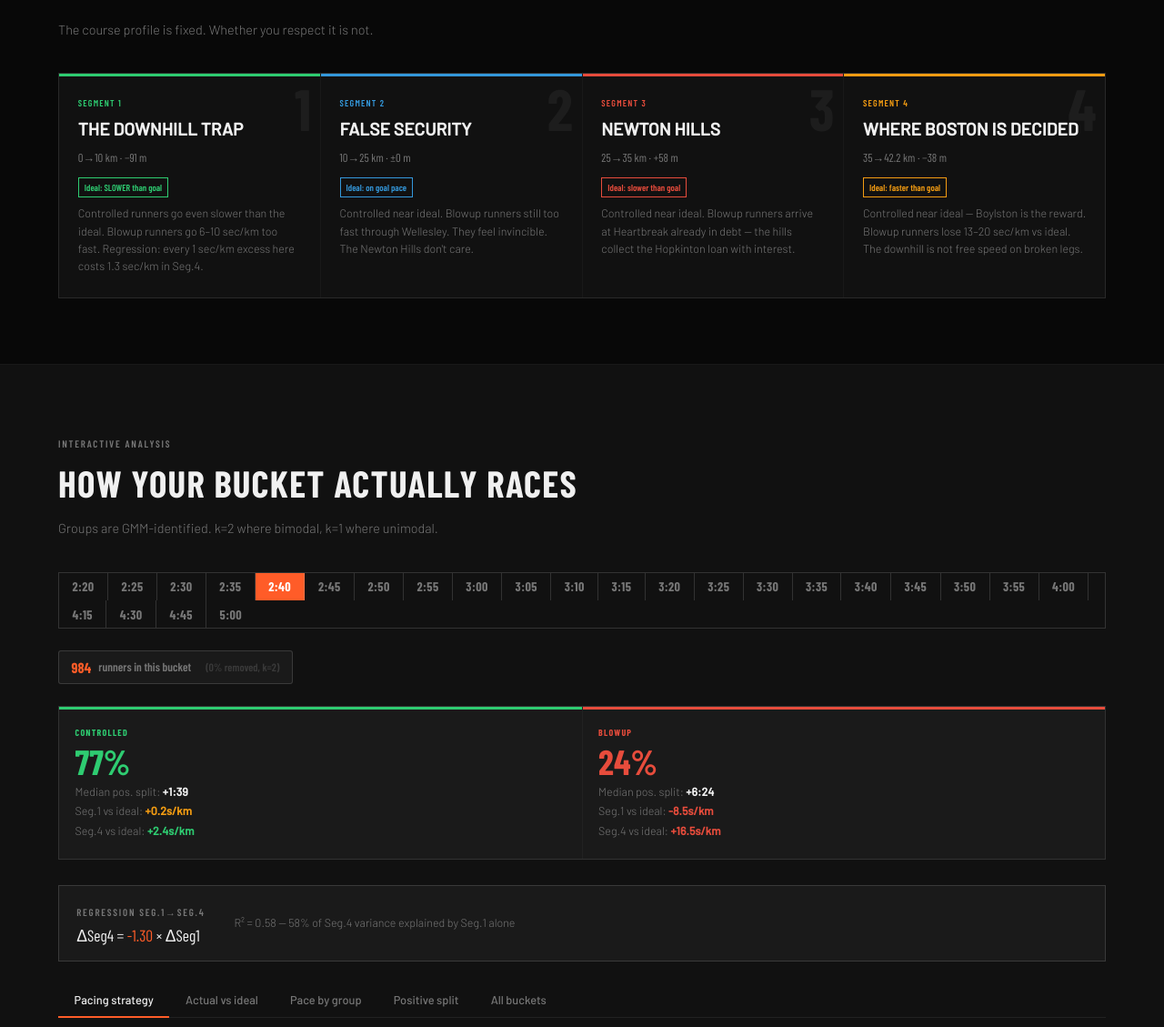
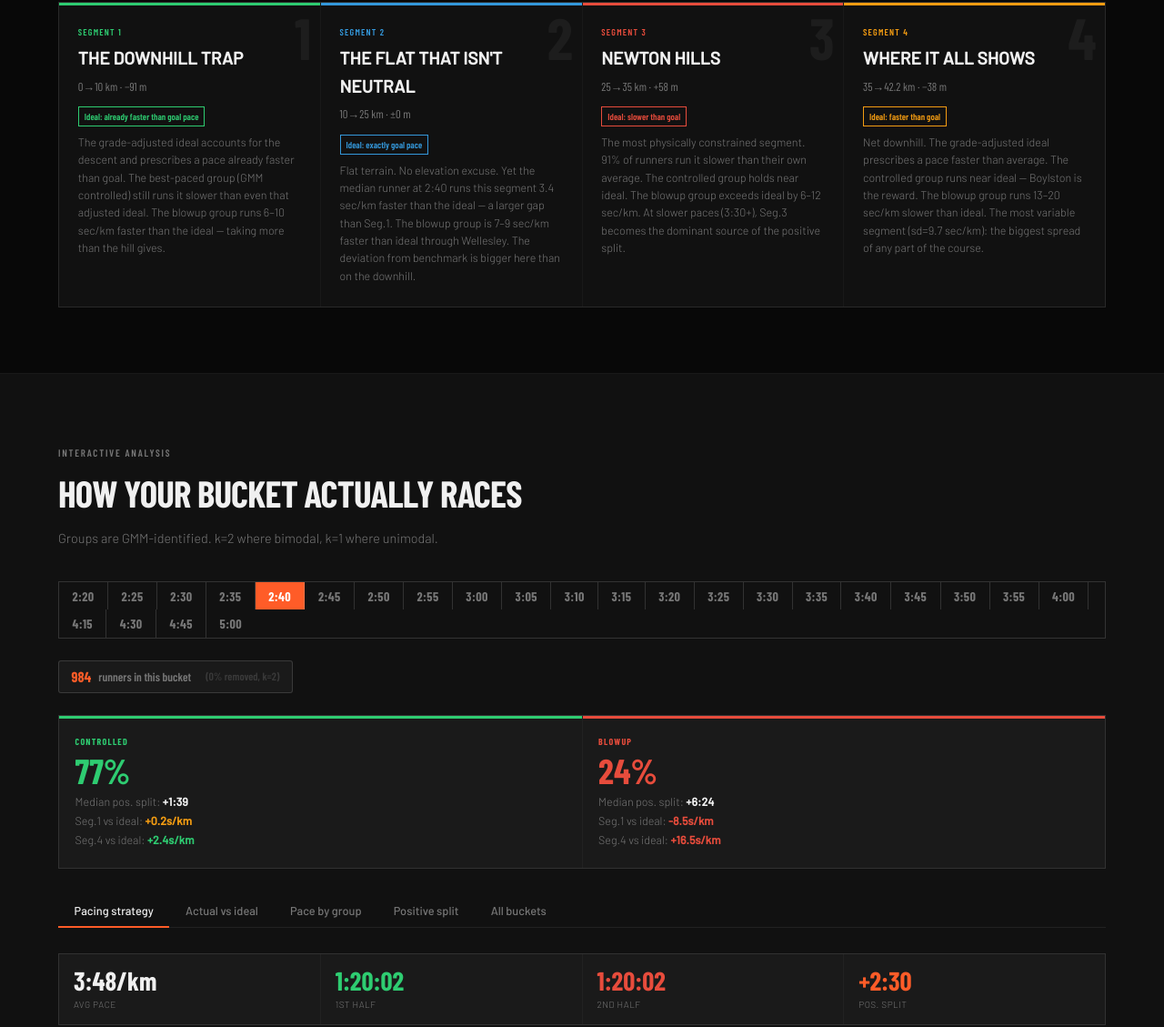
Before and after one commit to runningengineer/runningengineer.github.io, a plain HTML site: page index.html in a window 1280 px wide. Shown: the part 1241-2370 px from the top of the page at 91% size. Drawn offline with nearby package versions, Linux system fonts and the light colour scheme; a web font is replaced by a local one.

Commit message:
Add files via upload

```diff
--- a/index.html
+++ b/index.html
@@ -18,7 +18,7 @@
 *{box-sizing:border-box;margin:0;padding:0;}
 html{scroll-behavior:smooth;}
 body{background:var(--bg);color:var(--tx);font-family:'Barlow',sans-serif;font-weight:300;line-height:1.6;overflow-x:hidden;}
-h1,h2,h3,h4{font-family:'Barlow Condensed',sans-serif;font-weight:900;letter-spacing:.02em;}
+h1,h2,h3,h4{font-family:'Barlow Condensed',sans-serif;font-weight:900;letter-spacing:-.02em;}
 .lbl{font-family:'Barlow Condensed',sans-serif;font-size:11px;font-weight:600;letter-spacing:.16em;text-transform:uppercase;color:var(--mu);}
 nav{position:fixed;top:0;left:0;right:0;z-index:300;display:flex;align-items:center;justify-content:space-between;padding:0 1.5rem;height:54px;background:rgba(8,8,8,.96);backdrop-filter:blur(16px);border-bottom:1px solid var(--br);}
 .nav-brand{font-family:'Barlow Condensed',sans-serif;font-weight:700;font-size:14px;letter-spacing:.1em;text-transform:uppercase;color:var(--tx);text-decoration:none;}
@@ -33,7 +33,7 @@ nav{position:fixed;top:0;left:0;right:0;z-index:300;display:flex;align-items:cen
 .hero{padding:5rem 1.5rem 3rem;max-width:1200px;margin:0 auto;}
 .eyebrow{display:flex;align-items:center;gap:.9rem;margin-bottom:1.25rem;}
 .eline{width:36px;height:2px;background:var(--ac);}
-.display{font-size:clamp(2.8rem,6vw,5.5rem);line-height:.95;text-transform:uppercase;margin-bottom:1.25rem;letter-spacing:.03em;}
+.display{font-size:clamp(2.8rem,6vw,5.5rem);line-height:.9;text-transform:uppercase;margin-bottom:1.25rem;}
 .display .ac{color:var(--ac);}
 .display .sm{font-size:clamp(1.4rem,2.5vw,2.4rem);display:block;margin-top:.35rem;opacity:.7;}
 .hero-sub{font-size:.92rem;color:var(--mu);max-width:580px;margin-bottom:2rem;line-height:1.7;}
@@ -46,7 +46,7 @@ section{padding:4.5rem 1.5rem;max-width:1200px;margin:0 auto;}
 .sf{padding:4.5rem 0;}
 .inner{max-width:1200px;margin:0 auto;padding:0 1.5rem;}
 .sh{margin-bottom:2.25rem;}
-.sh h2{font-size:clamp(1.8rem,3.2vw,2.8rem);text-transform:uppercase;margin-bottom:.35rem;letter-spacing:.03em;}
+.sh h2{font-size:clamp(1.8rem,3.2vw,2.8rem);text-transform:uppercase;margin-bottom:.35rem;}
 .sh p{color:var(--mu);max-width:560px;font-size:.9rem;}
 .div{width:100%;height:1px;background:var(--br);}
 .g2{display:grid;grid-template-columns:1fr 1fr;gap:1.75rem;}
@@ -76,10 +76,6 @@ section{padding:4.5rem 1.5rem;max-width:1200px;margin:0 auto;}
 .gc-pct.ctrl{color:var(--cc);} .gc-pct.blow{color:var(--cb);} .gc-pct.ovr{color:var(--ac);}
 .gc-tag{font-family:'Barlow Condensed',sans-serif;font-size:10px;font-weight:700;letter-spacing:.12em;text-transform:uppercase;margin-bottom:.3rem;}
 .gc-tag.ctrl{color:var(--cc);} .gc-tag.blow{color:var(--cb);} .gc-tag.ovr{color:var(--ac);}
-.reg-box{background:var(--bg3);border:1px solid var(--br2);padding:.9rem 1.2rem;margin-bottom:1.5rem;display:flex;gap:2rem;flex-wrap:wrap;align-items:center;}
-.reg-eq{font-family:'Barlow Condensed',sans-serif;font-size:1.1rem;color:var(--tx);}
-.reg-eq span{color:var(--ac);}
-.reg-r2{font-size:.78rem;color:var(--mu);}
 .tab-nav{display:flex;gap:0;border-bottom:1px solid var(--br);margin-bottom:1.75rem;}
 .tn{border:none;background:transparent;color:var(--mu);padding:.6rem 1.1rem;cursor:pointer;font-size:.8rem;font-weight:500;border-bottom:2px solid transparent;margin-bottom:-1px;font-family:'Barlow',sans-serif;transition:all .15s;}
 .tn:hover{color:var(--tx);} .tn.active{color:var(--tx);border-bottom-color:var(--ac);}
@@ -195,7 +191,7 @@ body.imperial .mk{display:none!important;}body.imperial .ik{display:inline!impor
     <div style="background:var(--bg2);padding:1.6rem 1.4rem;border-top:3px solid #3498db">
       <p style="font-family:'Barlow Condensed',sans-serif;font-size:11px;font-weight:700;letter-spacing:.12em;text-transform:uppercase;color:#3498db;margin-bottom:.4rem">Ideal</p>
       <p style="font-size:1.15rem;font-weight:900;font-family:'Barlow Condensed',sans-serif;text-transform:uppercase;margin-bottom:.5rem" data-en="The engineering benchmark" data-it="Il benchmark ingegneristico">The engineering benchmark</p>
-      <p style="font-size:.82rem;color:var(--mu);line-height:1.65" data-en="Not a group of runners. The grade-adjusted optimal pace per segment from the official Boston elevation profile. Running faster than ideal in Seg.1 = borrowing from Seg.4 at 1.3x interest." data-it="Non &egrave; un gruppo. Il passo ottimale grade-adjusted per segmento dal profilo altimetrico ufficiale. Correre pi&ugrave; veloci nel Seg.1 = prendere in prestito dal Seg.4 al 1.3x di interesse.">Not a group of runners. The grade-adjusted optimal pace from the official Boston elevation profile. Running faster than ideal in Seg.1 = borrowing from Seg.4 at 1.3x interest.</p>
+      <p style="font-size:.82rem;color:var(--mu);line-height:1.65" data-en="Not a group of runners. The grade-adjusted optimal pace per segment from the official Boston elevation profile. Running faster than ideal in Seg.1 = borrowing from Seg.4 at 1.3x interest." data-it="Non &egrave; un gruppo. Il passo ottimale grade-adjusted per segmento dal profilo altimetrico ufficiale. Correre pi&ugrave; veloci nel Seg.1 = prendere in prestito dal Seg.4 al 1.3x di interesse.">Not a group of runners. The grade-adjusted optimal pace per segment from the official Boston elevation profile. Seg.1 ideal is already faster than goal pace (downhill). Seg.2 ideal is exactly goal pace (flat).</p>
     </div>
     <div style="background:var(--bg2);padding:1.6rem 1.4rem;border-top:3px solid #2ecc71">
       <p style="font-family:'Barlow Condensed',sans-serif;font-size:11px;font-weight:700;letter-spacing:.12em;text-transform:uppercase;color:#2ecc71;margin-bottom:.4rem" data-en="Controlled (GMM lower component)" data-it="Controlled (componente GMM inferiore)">Controlled (GMM lower component)</p>
@@ -222,26 +218,26 @@ body.imperial .mk{display:none!important;}body.imperial .ik{display:inline!impor
     <div class="sc s1b"><div class="sbg">1</div>
       <div class="stag s1">Segment 1</div><div class="stitle" data-en="The downhill trap" data-it="La trappola della discesa">The downhill trap</div>
       <div class="sdist"><span class="mk">0&rarr;10 km &middot; &minus;91 m</span><span class="ik">0&rarr;6.2 mi &middot; &minus;299 ft</span></div>
-      <span class="bdg" style="color:var(--s1);border-color:var(--s1)">Ideal: SLOWER than goal</span>
-      <p class="sdesc">Controlled runners go even slower than the ideal. Blowup runners go 6&ndash;10 sec/km too fast. Regression: every 1 sec/km excess here costs 1.3 sec/km in Seg.4.</p>
+      <span class="bdg" style="color:var(--s1);border-color:var(--s1)">Ideal: already faster than goal pace</span>
+      <p class="sdesc">The grade-adjusted ideal accounts for the descent and prescribes a pace already faster than goal. The best-paced group (GMM controlled) still runs it slower than even that adjusted ideal. The blowup group runs 6&ndash;10 sec/km faster than the ideal &mdash; taking more than the hill gives.</p>
     </div>
     <div class="sc s2b"><div class="sbg">2</div>
-      <div class="stag s2">Segment 2</div><div class="stitle" data-en="False security" data-it="Falsa sicurezza">False security</div>
+      <div class="stag s2">Segment 2</div><div class="stitle" data-en="The flat that isn't neutral" data-it="La pianura che non &egrave; neutra">The flat that isn't neutral</div>
       <div class="sdist"><span class="mk">10&rarr;25 km &middot; &plusmn;0 m</span><span class="ik">6.2&rarr;15.5 mi &middot; &plusmn;0 ft</span></div>
-      <span class="bdg" style="color:var(--s2);border-color:var(--s2)">Ideal: on goal pace</span>
-      <p class="sdesc">Controlled near ideal. Blowup runners still too fast through Wellesley. They feel invincible. The Newton Hills don't care.</p>
+      <span class="bdg" style="color:var(--s2);border-color:var(--s2)">Ideal: exactly goal pace</span>
+      <p class="sdesc">Flat terrain. No elevation excuse. Yet the median runner at 2:40 runs this segment 3.4 sec/km faster than the ideal &mdash; a larger gap than Seg.1. The blowup group is 7&ndash;9 sec/km faster than ideal through Wellesley. The deviation from benchmark is bigger here than on the downhill.</p>
     </div>
     <div class="sc s3b"><div class="sbg">3</div>
       <div class="stag s3">Segment 3</div><div class="stitle">Newton Hills</div>
       <div class="sdist"><span class="mk">25&rarr;35 km &middot; +58 m</span><span class="ik">15.5&rarr;21.7 mi &middot; +190 ft</span></div>
       <span class="bdg" style="color:var(--s3);border-color:var(--s3)">Ideal: slower than goal</span>
-      <p class="sdesc">Controlled near ideal. Blowup runners arrive at Heartbreak already in debt &mdash; the hills collect the Hopkinton loan with interest.</p>
+      <p class="sdesc">The most physically constrained segment. 91% of runners run it slower than their own average. The controlled group holds near ideal. The blowup group exceeds ideal by 6&ndash;12 sec/km. At slower paces (3:30+), Seg.3 becomes the dominant source of the positive split.</p>
     </div>
     <div class="sc s4b"><div class="sbg">4</div>
-      <div class="stag s4">Segment 4</div><div class="stitle" data-en="Where Boston is decided" data-it="Dove si decide Boston">Where Boston is decided</div>
+      <div class="stag s4">Segment 4</div><div class="stitle" data-en="Where it all shows" data-it="Dove si vede tutto">Where it all shows</div>
       <div class="sdist"><span class="mk">35&rarr;42.2 km &middot; &minus;38 m</span><span class="ik">21.7&rarr;26.2 mi &middot; &minus;125 ft</span></div>
       <span class="bdg" style="color:var(--s4);border-color:var(--s4)">Ideal: faster than goal</span>
-      <p class="sdesc">Controlled near ideal &mdash; Boylston is the reward. Blowup runners lose 13&ndash;20 sec/km vs ideal. The downhill is not free speed on broken legs.</p>
+      <p class="sdesc">Net downhill. The grade-adjusted ideal prescribes a pace faster than average. The controlled group runs near ideal &mdash; Boylston is the reward. The blowup group runs 13&ndash;20 sec/km slower than ideal. The most variable segment (sd=9.7 sec/km): the biggest spread of any part of the course.</p>
     </div>
   </div>
 </section>
@@ -258,7 +254,6 @@ body.imperial .mk{display:none!important;}body.imperial .ik{display:inline!impor
   <div class="bbar" id="bbar"></div>
   <div class="rcount"><span class="rcn" id="rcn">-</span><span id="rclbl">runners in this bucket</span><span style="margin-left:.5rem;color:var(--mu2);font-size:.75rem" id="rcRm"></span></div>
   <div id="gCards"></div>
-  <div class="reg-box" id="regBox"></div>
 
   <div class="tab-nav">
     <button class="tn active" onclick="showTab(this,'t5')" data-en="Pacing strategy" data-it="Strategia di gara">Pacing strategy</button>
@@ -354,17 +349,17 @@ body.imperial .mk{display:none!important;}body.imperial .ik{display:inline!impor
     <p>Findings that hold regardless of how groups are defined.</p>
   </div>
   <div class="insights">
-    <div class="ic"><div class="inum">&minus;1.3x</div>
-      <h4>Seg.1 excess transfers to Seg.4 debt at 1.3x</h4>
-      <p>Regression across 67,667 runners: for every 1 sec/km too fast in Seg.1 vs ideal, you lose 1.2&ndash;1.4 sec/km in Seg.4. R&#178;&asymp;0.58 at fast paces. Seg.1 pace deviation alone explains 58% of the variance in Seg.4 performance. You don't just pay back what you borrowed &mdash; you pay 30% interest.</p>
+    <div class="ic"><div class="inum">Seg.1 &amp; 2</div>
+      <h4>Both early segments deviate from benchmark &mdash; Seg.2 more than Seg.1</h4>
+      <p>The grade-adjusted ideal already prescribes a faster-than-goal pace for Seg.1 (downhill) and exactly goal pace for Seg.2 (flat). The median runner still runs Seg.2 at &minus;3.4 sec/km vs ideal &mdash; a larger gap than Seg.1 (&minus;1.3 sec/km). On flat terrain with no elevation excuse, the deviation from benchmark is larger. The blowup group runs both segments 7&ndash;9 sec/km faster than ideal. The controlled group is the only one that runs Seg.1 slower than the grade-adjusted ideal.</p>
     </div>
     <div class="ic"><div class="inum">k=2</div>
       <h4>Two genuine groups at 2:35&ndash;3:30</h4>
-      <p>GMM (BIC-optimal) identifies two natural components in the positive split distribution from 2:35 through 3:30. The old "Faded" middle group was a mathematical artifact of using tertiles, which always produce exactly 33/34/33% by construction &mdash; not a finding. Above 3:30, most buckets show k=1: a single unimodal fading distribution.</p>
+      <p>GMM (BIC-optimal) identifies two natural components in the positive split distribution from 2:35 through 3:30. Above 3:30, most buckets show k=1: a single unimodal distribution. No meaningful subgroup to separate.</p>
     </div>
     <div class="ic"><div class="inum">21&ndash;38%</div>
       <h4>Real blowup rate: not a fixed 33%</h4>
-      <p>Where GMM finds k=2, the blowup component is 21&ndash;38% of runners. The controlled group is 62&ndash;79%. These are real numbers that vary by bucket &mdash; not a tautological output of a percentile split. At 3:35 and above, no bimodal separation is detected.</p>
+      <p>Where GMM finds k=2, the blowup component is 21&ndash;38% of runners. The controlled group is 62&ndash;79%. These are data-driven proportions that vary by bucket &mdash; not a tautological output of a percentile split. Both groups end up at nearly the same total time vs ideal (&minus;8 to &minus;11s net). The difference is in how that time is distributed across segments.</p>
     </div>
   </div>
 </section>
@@ -404,7 +399,7 @@ body.imperial .mk{display:none!important;}body.imperial .ik{display:inline!impor
     </div>
     <div>
       <p class="lbl" style="margin-bottom:.6rem">4 &mdash; Group classification (GMM)</p>
-      <p style="font-size:.83rem;color:var(--mu);line-height:1.8;margin-bottom:1.2rem"><strong style="color:var(--tx)">Gaussian Mixture Models</strong> fit to the positive split distribution per bucket. Number of components k selected by BIC (Bayesian Information Criterion) &mdash; the model complexity that best explains the data. k=2 found at 2:35&ndash;3:30 and 3:45; k=1 elsewhere. <strong style="color:var(--tx)">Previous methodology used tertiles, which always produce 33/34/33% by construction &mdash; a tautology, not a finding.</strong></p>
+      <p style="font-size:.83rem;color:var(--mu);line-height:1.8;margin-bottom:1.2rem"><strong style="color:var(--tx)">Gaussian Mixture Models</strong> fit to the positive split distribution per bucket. Number of components k selected by BIC (Bayesian Information Criterion) &mdash; the model complexity that best explains the data. k=2 found at 2:35&ndash;3:30 and 3:45; k=1 elsewhere.</p>
       <p class="lbl" style="margin-bottom:.6rem">5 &mdash; Regression finding</p>
       <p style="font-size:.83rem;color:var(--mu);line-height:1.8;margin-bottom:1.2rem">Linear regression of Seg.4 delta vs Seg.1 delta (sec/km vs grade-adjusted ideal). Slope &asymp; &minus;1.3 at fast paces: 1 sec/km too fast in Seg.1 costs 1.3 sec/km in Seg.4. R&#178;&asymp;0.58 in buckets 2:40&ndash;3:15. This is the primary finding and requires no group classification at all.</p>
       <p class="lbl" style="margin-bottom:.6rem">6 &mdash; Segment boundaries</p>
@@ -485,22 +480,22 @@ const SEG_META=[
   {en:"Seg.4 finale",it:"Seg.4 finale",km_m:"35-42.2 km",km_i:"21.7-26.2 mi",elev_m:"-38 m",elev_i:"-125 ft",col:"#f39c12"},
 ];
 const NOTES_EN={
-  "2:35":"GMM: k=2. Controlled 68% (median PS +1:31), Blowup 32% (+6:04). Slope -1.37, R²=0.57.",
-  "2:40":"GMM: k=2. Controlled 76% (median PS +1:39), Blowup 24% (+6:24). Slope -1.30, R²=0.58. The regression says: every 1 sec/km too fast in Seg.1 costs 1.30 sec/km in Seg.4.",
-  "2:45":"GMM: k=2. Controlled 78% (+1:38), Blowup 22% (+7:03). Slope -1.35, R²=0.60.",
-  "2:50":"GMM: k=2. Controlled 70% (+1:34), Blowup 30% (+6:36). Slope -1.39, R²=0.59.",
-  "2:55":"GMM: k=2. Controlled 73% (+1:55), Blowup 27% (+7:23). Slope -1.34, R²=0.59.",
-  "3:00":"GMM: k=2. Controlled 79% (+2:38), Blowup 21% (+8:33). Largest controlled share of any bucket. Slope -1.29.",
-  "3:05":"GMM: k=1. No bimodal separation at this bucket. Unimodal distribution, everyone fades. Slope -1.29, R²=0.53.",
-  "3:10":"GMM: k=1. Unimodal. Slope -1.26, R²=0.57.",
-  "3:15":"GMM: k=2. Controlled 67% (+3:26), Blowup 33% (+10:58). Slope -1.20.",
-  "3:20":"GMM: k=2. Controlled 67%, Blowup 33% (+11:19).",
-  "3:25":"GMM: k=2. Controlled 69%, Blowup 31% (+11:57).",
-  "3:30":"GMM: k=2. Controlled 70%, Blowup 30% (+12:28). Slope -1.02.",
-  "3:35":"GMM: k=1. Above 3:30 the bimodal structure mostly disappears. Unimodal distribution. Slope -0.97.",
-  "3:40":"GMM: k=1. Unimodal. Slope -1.07.",
-  "3:45":"GMM: k=2. Controlled 60%, Blowup 40% (+13:42). Unusually high blowup share at this pace.",
-  "4:00":"GMM: k=1. Slope -0.90. Regression signal weakens at slower paces.",
+  "2:35":"GMM: k=2. Controlled 68%, Blowup 32% (PS +6:04). Blowup vs ideal: Seg.1 −7.9 s/km, Seg.2 −7.1 s/km (flat terrain). The flat Seg.2 gap is nearly as large as the downhill Seg.1 gap.",
+  "2:40":"GMM: k=2. Controlled 76%, Blowup 24% (PS +6:24). Blowup vs ideal: Seg.1 −8.5 s/km, Seg.2 −7.4 s/km, Seg.4 +16.5 s/km. Controlled: Seg.1 +0.2 s/km — the only group that runs Seg.1 slower than grade-adjusted ideal.",
+  "2:45":"GMM: k=2. Controlled 78%, Blowup 22% (PS +7:03). Blowup vs ideal: Seg.1 −9.0, Seg.2 −8.6 s/km.",
+  "2:50":"GMM: k=2. Controlled 70%, Blowup 30% (PS +6:36). Blowup vs ideal: Seg.1 −8.0, Seg.2 −8.3 s/km. Seg.2 deviation exceeds Seg.1 here.",
+  "2:55":"GMM: k=2. Controlled 73%, Blowup 27% (PS +7:23). Blowup vs ideal: Seg.1 −9.5, Seg.2 −8.9 s/km.",
+  "3:00":"GMM: k=2. Controlled 79% (PS +2:38), Blowup 21% (PS +8:33). Largest controlled share. Blowup: Seg.1 −11.4, Seg.2 −9.9 s/km vs ideal. Controlled: Seg.1 −1.3 s/km.",
+  "3:05":"GMM: k=1. No bimodal separation. Unimodal distribution.",
+  "3:10":"GMM: k=1. Unimodal.",
+  "3:15":"GMM: k=2. Controlled 67%, Blowup 33% (PS +10:58). Blowup: Seg.1 −15.9, Seg.2 −11.7, Seg.3 +14.3 s/km vs ideal. Seg.3 deviation grows at slower paces.",
+  "3:20":"GMM: k=2. Controlled 67%, Blowup 33% (PS +11:19). Blowup Seg.2: −11.9 s/km vs ideal.",
+  "3:25":"GMM: k=2. Controlled 69%, Blowup 31% (PS +11:57).",
+  "3:30":"GMM: k=2. Controlled 70%, Blowup 30% (PS +12:28). Seg.1 and Seg.4 deviations nearly cancel. The full +12:28 positive split is driven by Seg.3 (Newton Hills) and the Seg.2 deviation.",
+  "3:35":"GMM: k=1. Unimodal.",
+  "3:40":"GMM: k=1. Unimodal.",
+  "3:45":"GMM: k=2. Controlled 60%, Blowup 40% (PS +13:42). Seg.1 and Seg.4 nearly break even. The +13:42 positive split comes almost entirely from Seg.3 and Seg.2.",
+  "4:00":"GMM: k=1. Unimodal.",
 };
 const NOTES_IT={
   "2:40":"GMM: k=2. Controlled 76% (PS med. +1:39), Blowup 24% (+6:24). Pendenza -1.30, R²=0.58.",
@@ -575,12 +570,7 @@ function updateBkt(b){
       </div></div>`;
   }).join("");
 
-  // Regression box
   const mult=units==="imperial"?1.60934:1.0;
-  const sl=r.regSlope.toFixed(2);
-  el("regBox").innerHTML=`<div><span class="lbl">${lang==="en"?"Regression Seg.1→Seg.4":"Regressione Seg.1→Seg.4"}</span><br>
-    <span class="reg-eq">ΔSeg4 = <span>${sl}</span> × ΔSeg1</span></div>
-    <div class="reg-r2">R² = ${r.regR2} &mdash; ${Math.round(r.regR2*100)}% of Seg.4 variance explained by Seg.1 alone</div>`;
 
   // Note
   const noteEl=el("noteText");
@@ -611,13 +601,14 @@ function updateBkt(b){
     grps.forEach((g,i)=>{ th+=`<th style="color:${gCols[i]}">${lang==="en"?g.en:g.it}</th>`; });
     th+="</tr></thead><tbody>";
     SEG_META.forEach((seg,i)=>{
+      const ipv=ip[i]*(km?1.60934:1);
       th+=`<tr><td><span class="seg-dot" style="background:${seg.col}"></span>${lang==="en"?seg.en:seg.it}</td>
         <td style="font-size:.78rem;color:var(--mu)">${km?seg.km_i:seg.km_m}<br><span style="color:var(--mu2)">${km?seg.elev_i:seg.elev_m}</span></td>
-        <td><span class="group-pace" style="color:#3498db">${fmtP(ip[i])}${pu()}</span></td>`;
+        <td><span class="group-pace" style="color:#3498db">${fmtP(ipv)}${pu()}</span></td>`;
       grps.forEach((g,gi)=>{
         const dv=(g.d?g.d["d"+(i+1)]:0)||0;
-        const dAdj=dv*(km?1.60934:1);   // display label only
-        th+=`<td><span class="group-pace" style="color:${gCols[gi]}">${fmtP(ip[i]+dv)}${pu()}</span><span class="delta" style="color:${dv>5?"#e74c3c":dv>1?"#f39c12":"#2ecc71"}">${dAdj>=0?"+":""}${dAdj.toFixed(1)}s</span></td>`;
+        const dAdj=dv*(km?1.60934:1);
+        th+=`<td><span class="group-pace" style="color:${gCols[gi]}">${fmtP(ipv+dAdj)}${pu()}</span><span class="delta" style="color:${dAdj>5?"#e74c3c":dAdj>1?"#f39c12":"#2ecc71"}">${dAdj>=0?"+":""}${dAdj.toFixed(1)}s</span></td>`;
       });
       th+="</tr>";
     });
```
